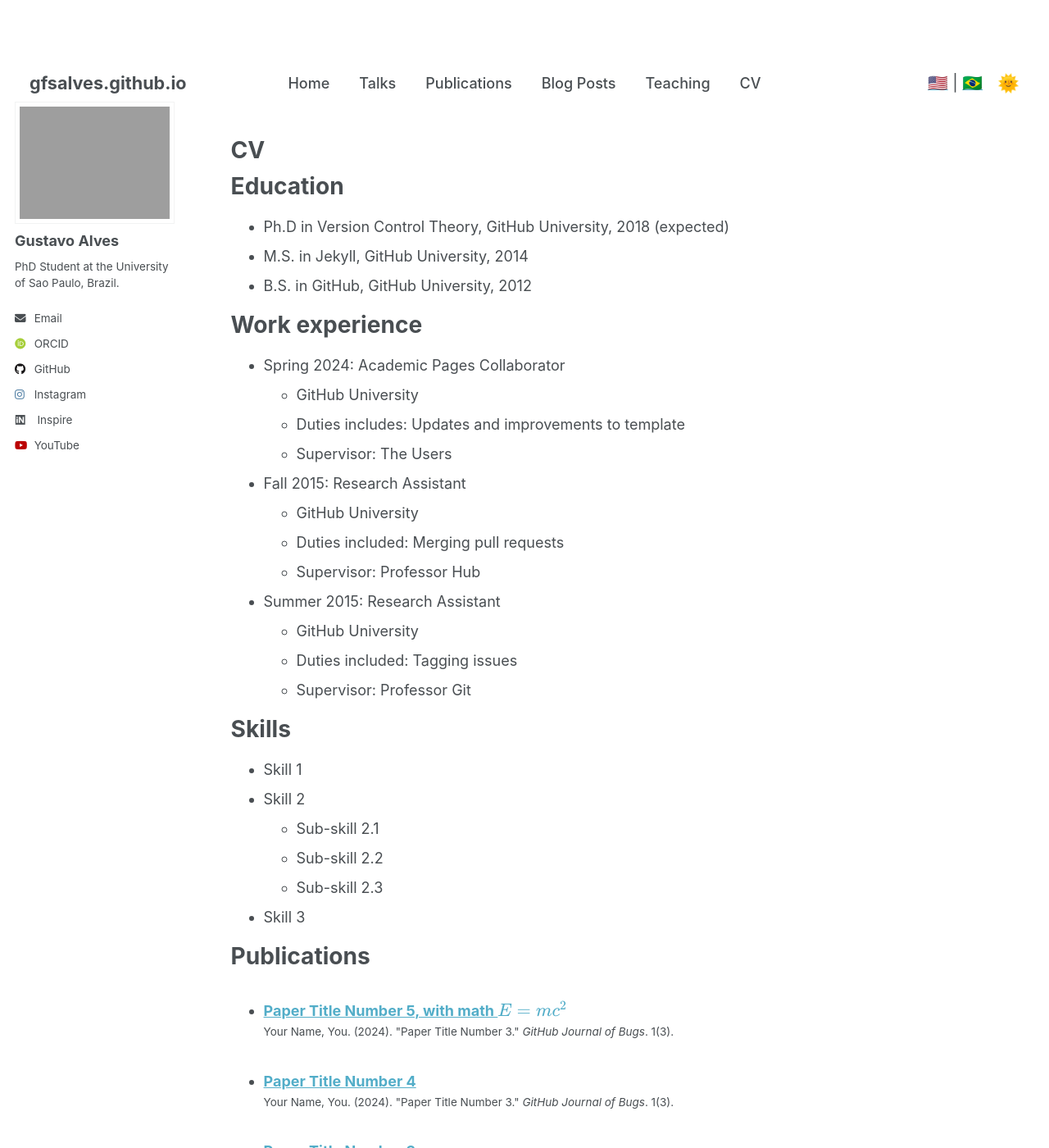
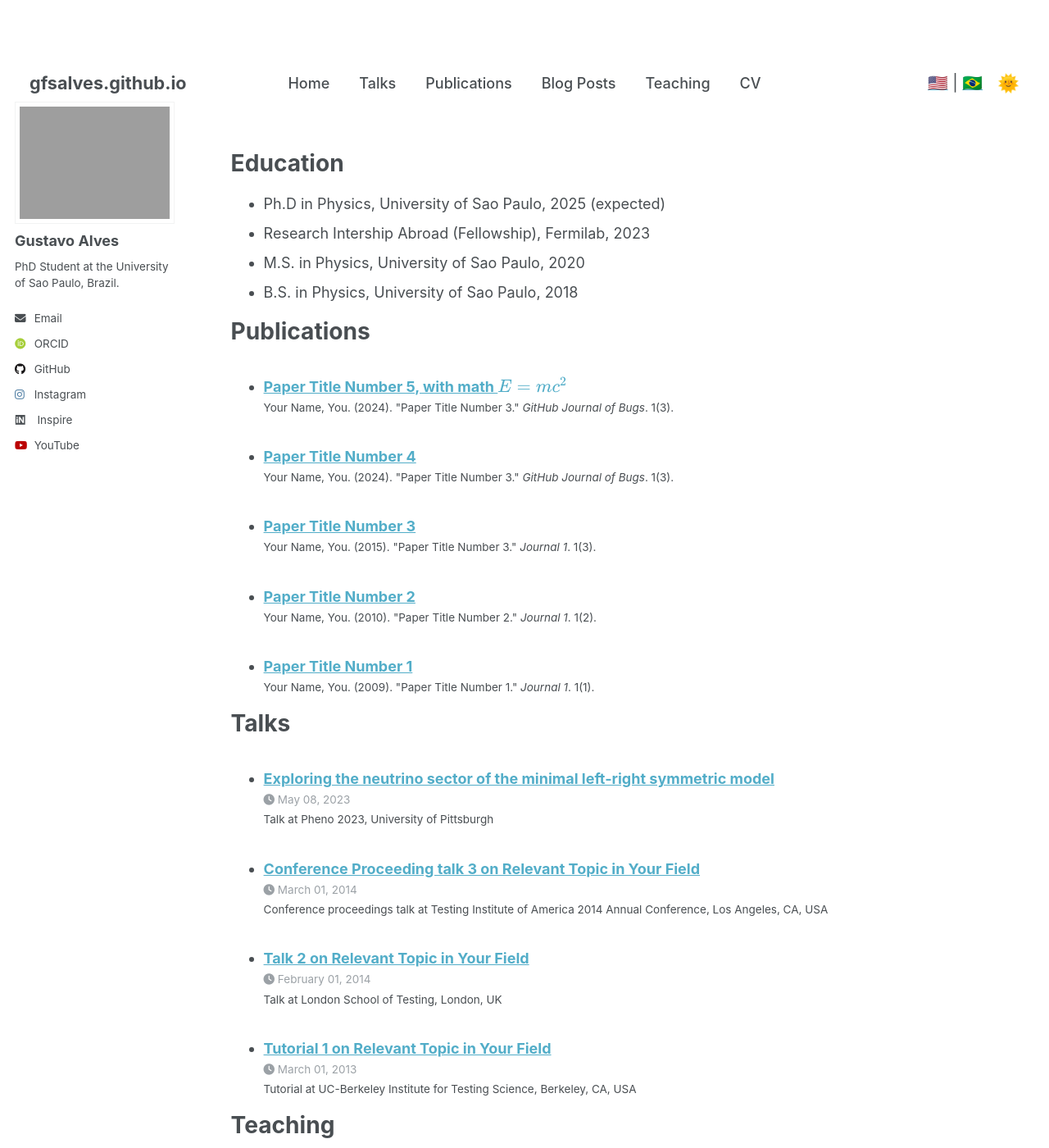
Before and after one commit to gfsalves/gfsalves.github.io, a Jekyll site: the page built from _pages/en/cv.md, in a window 1280 px wide and 1400 px high. Shown: the whole window at 82% size. Built offline with Jekyll 4.4.1, drawn with Linux system fonts in a browser that asks for light colours; some web fonts are replaced; a script that is not in the unit is left out; some of the changed text lies outside the part shown.

Commit message:
Add pheno talk

```diff
--- a/_pages/en/cv.md
+++ b/_pages/en/cv.md
@@ -1,6 +1,6 @@
 ---
 layout: archive
-title: "CV"
+title:
 permalink: /en/cv/
 lang: en
 author_profile: true
@@ -12,35 +12,11 @@ redirect_from:
 
 Education
 ======
-* Ph.D in Version Control Theory, GitHub University, 2018 (expected)
-* M.S. in Jekyll, GitHub University, 2014
-* B.S. in GitHub, GitHub University, 2012
+* Ph.D in Physics, University of Sao Paulo, 2025 (expected)
+* Research Intership Abroad (Fellowship), Fermilab, 2023
+* M.S. in Physics, University of Sao Paulo, 2020
+* B.S. in Physics, University of Sao Paulo, 2018
 
-Work experience
-======
-* Spring 2024: Academic Pages Collaborator
-  * GitHub University
-  * Duties includes: Updates and improvements to template
-  * Supervisor: The Users
-
-* Fall 2015: Research Assistant
-  * GitHub University
-  * Duties included: Merging pull requests
-  * Supervisor: Professor Hub
-
-* Summer 2015: Research Assistant
-  * GitHub University
-  * Duties included: Tagging issues
-  * Supervisor: Professor Git
-
-Skills
-======
-* Skill 1
-* Skill 2
-  * Sub-skill 2.1
-  * Sub-skill 2.2
-  * Sub-skill 2.3
-* Skill 3
 
 Publications
 ======
--- /dev/null
+++ b/_talks/2023-05-08-Pheno-talk.md
@@ -0,0 +1,12 @@
+---
+title: "Exploring the neutrino sector of the minimal left-right symmetric model"
+collection: talks
+type: "Talk"
+permalink: /talks/2023-
+venue: "Pheno 2023"
+date: 2023-05-08
+slidesurl: 'http://gfsalves.github.io/files/Pheno_Symposion_2023_Alves_Gustavo.pdf'
+location: "University of Pittsburgh"
+---
+
+We explore the neutrino sector of the minimal left-right symmetric model, with the additional charge conjugation discrete symmetry, in the novel regime where type-I and type-II seesaw mechanisms are equally responsible for the light neutrino masses, which can result in large active-sterile mixing. We show that unless the charged lepton mixing matrix is the identity and the right handed neutrino mass matrix has no phases, we expect sizable lepton flavor violation and electron dipole moment in this region. We use recent results from neutrino oscillation fits, bounds on neutrinoless double beta decay, $$\mu \to e \gamma$$, $$\mu \to 3e$$, $$\mu \to e$$ conversion in nuclei, the muon anomalous magnetic moment, the electron electric dipole moment, the CDF II determination of the $$W$$ boson mass and cosmology to determine the viability of this region. We derive stringent limits on the heavy neutrino masses and mixing angles as well as on the vacuum expectation value, which drives the type-II seesaw contribution, using the current data. We discuss the perspectives of probing the remaining parameter space by future experiments.
```
Also changed, not shown: _talks/2012-03-01-talk-1.md (deleted, +0 -11 lines), 1 other file.
